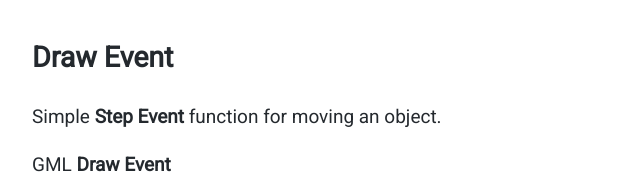
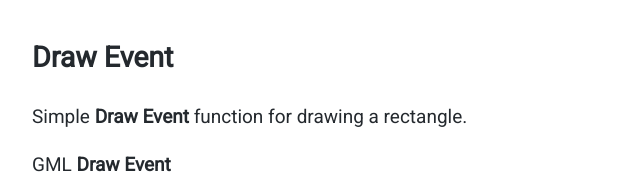
Before and after one commit to coppolaemilio/gamemaker-godot-dictionary, a plain HTML site: page _site/index.html in a window 1280 px wide. Shown: the part 4251-4446 px from the top of the page, 160-800 px from the left. Drawn offline with Linux system fonts and the light colour scheme.

Commit message:
Fixed typo

```diff
--- a/_site/index.html
+++ b/_site/index.html
@@ -130,7 +130,7 @@
 
 <h2 id="draw-event">Draw Event</h2>
 
-<p>Simple <strong>Step Event</strong> function for moving an object.</p>
+<p>Simple <strong>Draw Event</strong> function for drawing a rectangle.</p>
 
 <p>GML <strong>Draw Event</strong></p>
 <pre><code class="language-gml">draw_rectangle(100, 120, 132, 152, false);
```
